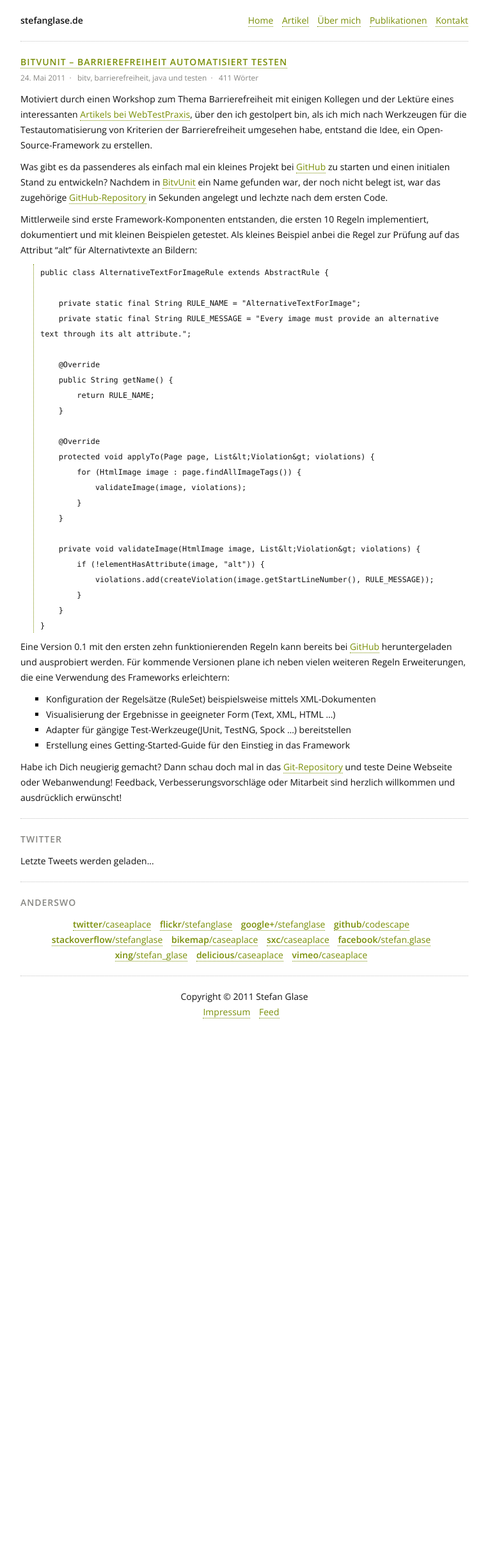
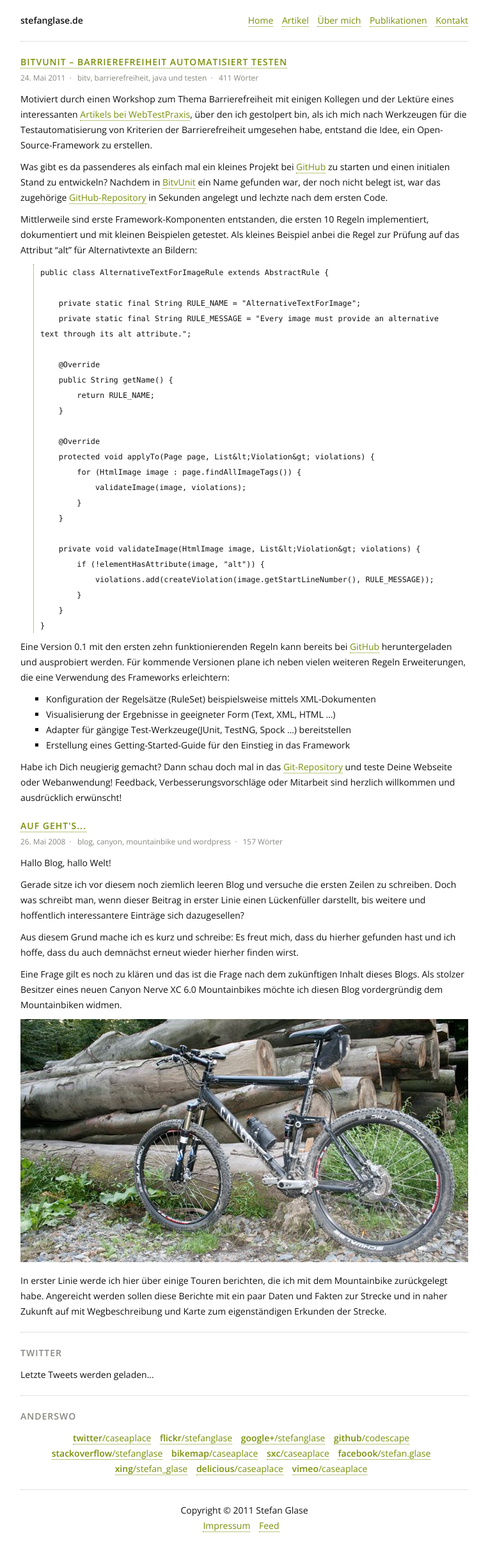
Before and after one commit to codescape/codescape.github.com, a Jekyll site: the page built from index.markdown, in a window 1280 px wide. Shown: the whole page at 64% size, without its empty margins (258-1021 px from the left). Built offline with Jekyll 4.4.1, drawn with Linux system fonts in a browser that asks for light colours; nearby versions of some CDN libraries; before the commit the page ends 1634 px from its top, so only the background shows below that.

Commit message:
erster artikel des alten blogs übernommen

```diff
--- /dev/null
+++ b/_posts/2008-05-26-hallo-welt.markdown
@@ -0,0 +1,17 @@
+---
+layout: post
+title: Auf geht's...
+tags: blog canyon mountainbike wordpress
+---
+
+Hallo Blog, hallo Welt!
+
+Gerade sitze ich vor diesem noch ziemlich leeren Blog und versuche die ersten Zeilen zu schreiben. Doch was schreibt man, wenn dieser Beitrag in erster Linie einen Lückenfüller darstellt, bis weitere und hoffentlich interessantere Einträge sich dazugesellen?
+
+Aus diesem Grund mache ich es kurz und schreibe: Es freut mich, dass du hierher gefunden hast und ich hoffe, dass du auch demnächst erneut wieder hierher finden wirst.
+
+Eine Frage gilt es noch zu klären und das ist die Frage nach dem zukünftigen Inhalt dieses Blogs. Als stolzer Besitzer eines neuen Canyon Nerve XC 6.0 Mountainbikes möchte ich diesen Blog vordergründig dem Mountainbiken widmen.
+
+![Canyon Nerve XC 6.0](/images/2008-05-26/canyon-nerve.jpg)
+
+In erster Linie werde ich hier über einige Touren berichten, die ich mit dem Mountainbike zurückgelegt habe. Angereicht werden sollen diese Berichte mit ein paar Daten und Fakten zur Strecke und in naher Zukunft auf mit Wegbeschreibung und Karte zum eigenständigen Erkunden der Strecke.
--- a/css/style.css
+++ b/css/style.css
@@ -122,6 +122,20 @@ h2, h3, h4 {
   margin: 20px 0;
   padding: 0 0 20px; }
 
+#content article header ul {
+  color: #868682;
+  margin: -10px 0 0 0;
+  font-size: 0.85em; }
+
+#content article header ul li {
+  display: inline; margin: 0; }
+
+#content article header ul li:after {
+	content: "\00A0\00A0\00B7\00A0\00A0"; }
+
+#content article header ul li:last-child:after {
+	content: ""; }
+
 #content p {
   margin: 10px 0; }
 
@@ -136,21 +150,8 @@ h2, h3, h4 {
   list-style: decimal-leading-zero;
   margin: 0 0 0 40px; }
 
-#content article header ul {
-  color: #868682;
-  margin: -10px 0 0 0;
-  font-size: 0.85em; }
-
-#content article header ul li {
-  display: inline; margin: 0; }
-
-#content article header ul li:after {
-	content: "\00A0\00A0\00B7\00A0\00A0";
-}
-
-#content article header ul li:last-child:after {
-	content: "";
-}
+#content img {
+  max-width: 100%; }
 
 /* Twitter
 ----------------------------------------------------------- */
```
Also changed, not shown: images/2008-05-26/canyon-nerve.jpg (added).
